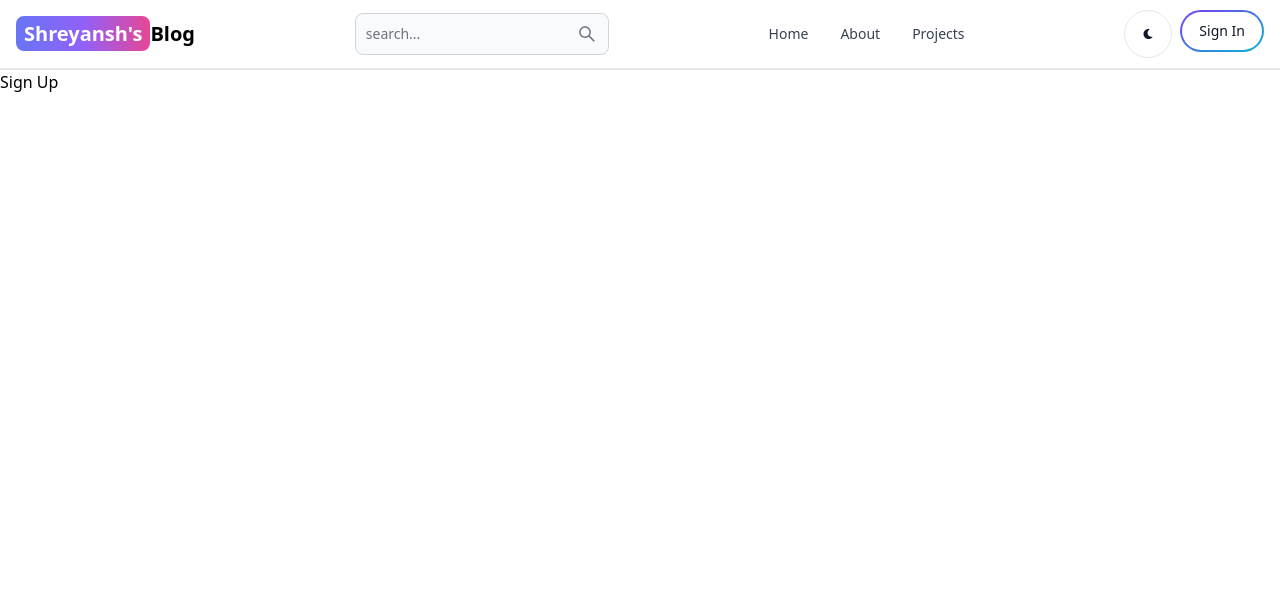
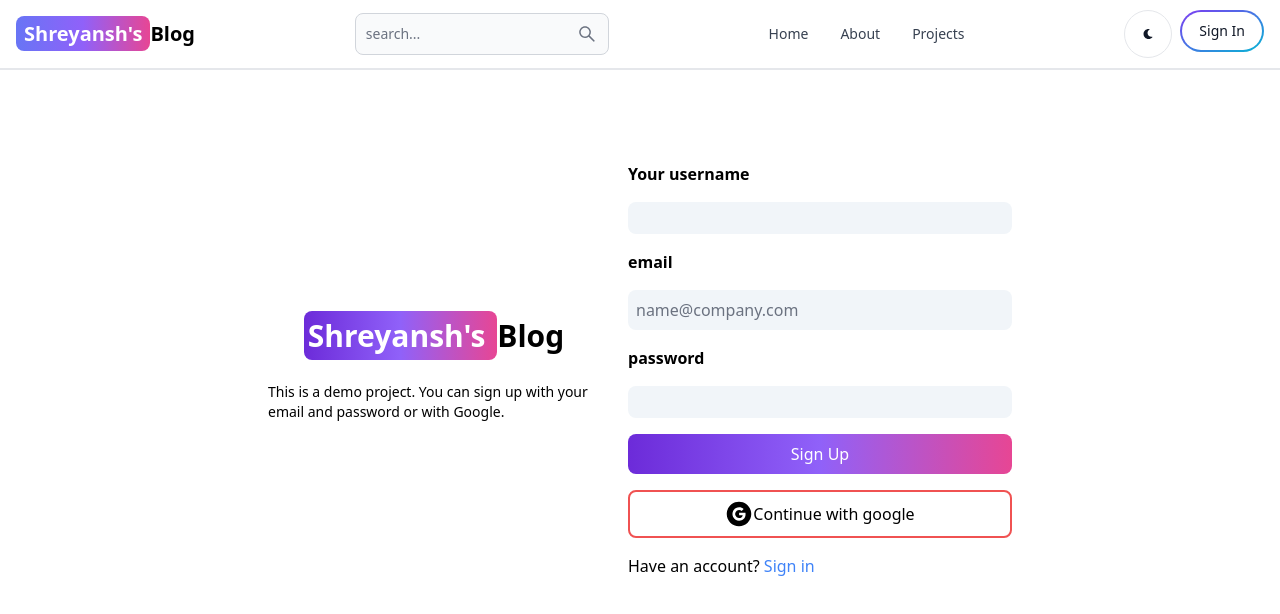
Before and after one commit to shreyansh12333/blog-app, a React (Vite) app in the folder client/: page /sign-up in a window 1280 px wide. Shown: the top 614 px of the page. Built offline with nearby package versions, Linux system fonts and the light colour scheme.

Commit message:
complete sign-up  page ui

```diff
--- a/client/src/pages/Signin.jsx
+++ b/client/src/pages/Signin.jsx
@@ -1,5 +1,5 @@
 import React from "react";
 
 export default function Signin() {
-  return <div>Sign In</div>;
+  return <div>Sign in</div>;
 }
--- a/client/src/pages/Signup.jsx
+++ b/client/src/pages/Signup.jsx
@@ -1,5 +1,63 @@
 import React from "react";
+import { AiFillGoogleCircle } from "react-icons/ai";
+import { Link } from "react-router-dom";
 
 export default function Signup() {
-  return <div>Sign Up</div>;
+  return (
+    <div className="min-h-screen mt-20">
+      <div className="flex p-3 max-w-3xl mx-auto flex-col md:flex-row md:items-center">
+        <div className="flex flex-col items-center justify-center mr-7 gap-2">
+          <h1 className="text-3xl font-bold">
+            <span className="text-3xl bg-gradient-to-r from-purple-700 via-purple-500 to-pink-500 rounded-lg p-1 text-white">
+              Shreyansh's{" "}
+            </span>
+            Blog
+          </h1>
+          <p className="text-sm mt-5">
+            This is a demo project. You can sign up with your email and password
+            or with Google.
+          </p>
+        </div>
+        <div>
+          <form className="flex flex-col gap-4">
+            <label for="username" className="font-semibold mb-0">
+              Your username
+            </label>
+            <input
+              id="userName"
+              className="w-96 rounded-lg p-1 bg-slate-100 "
+            ></input>
+            <label for="email" className="font-semibold mb-0">
+              email
+            </label>
+            <input
+              id="email"
+              placeholder="name@company.com"
+              className="w-96 rounded-lg p-2 bg-slate-100 "
+            ></input>
+            <label for="password" className="font-semibold mb-0">
+              password
+            </label>
+            <input
+              id="password"
+              className="w-96 rounded-lg p-1 bg-slate-100"
+            ></input>
+            <button className="text-white bg-gradient-to-r from-purple-700 via-purple-500 to-pink-500 p-2 rounded-lg">
+              Sign Up{" "}
+            </button>
+            <button className="border-red-500 p-2 border-2 rounded-lg flex items-center justify-center">
+              <AiFillGoogleCircle className="w-7 h-7 rounded-full" />
+              Continue with google
+            </button>
+            <p>
+              Have an account?{" "}
+              <span className="text-blue-500">
+                <Link>Sign in</Link>
+              </span>
+            </p>
+          </form>
+        </div>
+      </div>
+    </div>
+  );
 }
```
